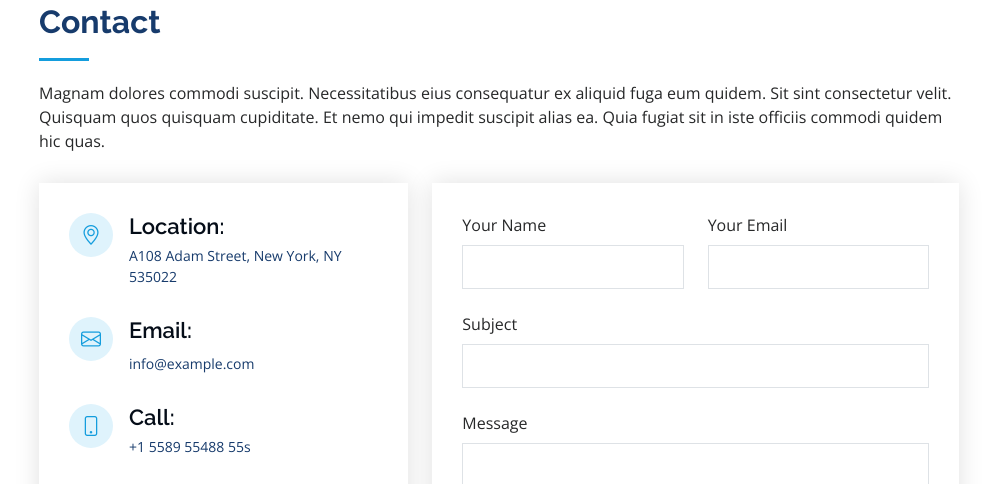
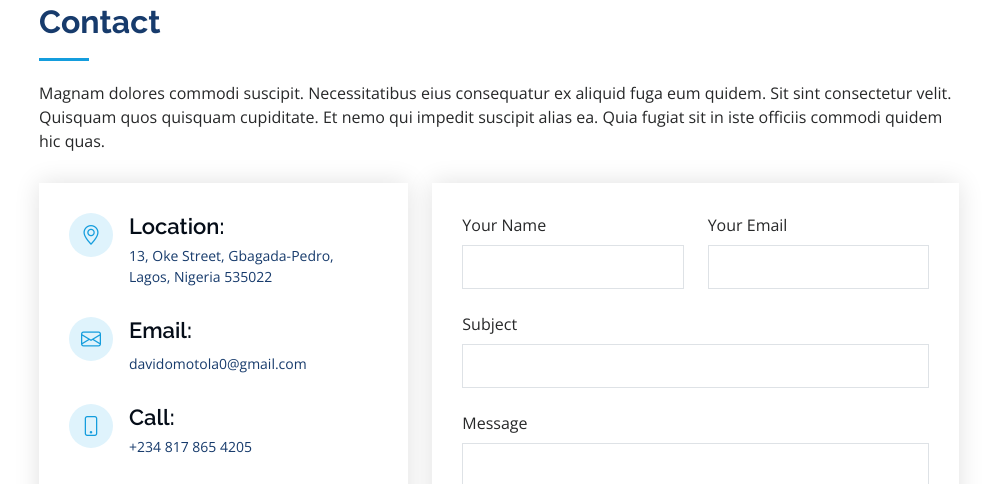
Before and after one commit to davidomotola18/Meet-Me, a plain HTML site: page index.html in a window 1280 px wide. Shown: the part 6201-6685 px from the top of the page, without its empty margins (291-1280 px from the left). Drawn offline with nearby package versions, Linux system fonts and the light colour scheme; grey boxes are pictures that could not be loaded.

Commit message:
Update index.html

```diff
--- a/index.html
+++ b/index.html
@@ -569,19 +569,19 @@
               <div class="address">
                 <i class="bi bi-geo-alt"></i>
                 <h4>Location:</h4>
-                <p>A108 Adam Street, New York, NY 535022</p>
+                <p>13, Oke Street, Gbagada-Pedro, Lagos, Nigeria 535022</p>
               </div>
 
               <div class="email">
                 <i class="bi bi-envelope"></i>
                 <h4>Email:</h4>
-                <p>info@example.com</p>
+                <p>davidomotola0@gmail.com</p>
               </div>
 
               <div class="phone">
                 <i class="bi bi-phone"></i>
                 <h4>Call:</h4>
-                <p>+1 5589 55488 55s</p>
+                <p>+234 817 865 4205</p>
               </div>
 
               <iframe src="https://www.google.com/maps/embed?pb=!1m14!1m8!1m3!1d12097.433213460943!2d-74.0062269!3d40.7101282!3m2!1i1024!2i768!4f13.1!3m3!1m2!1s0x0%3A0xb89d1fe6bc499443!2sDowntown+Conference+Center!5e0!3m2!1smk!2sbg!4v1539943755621" frameborder="0" style="border:0; width: 100%; height: 290px;" allowfullscreen></iframe>
```
